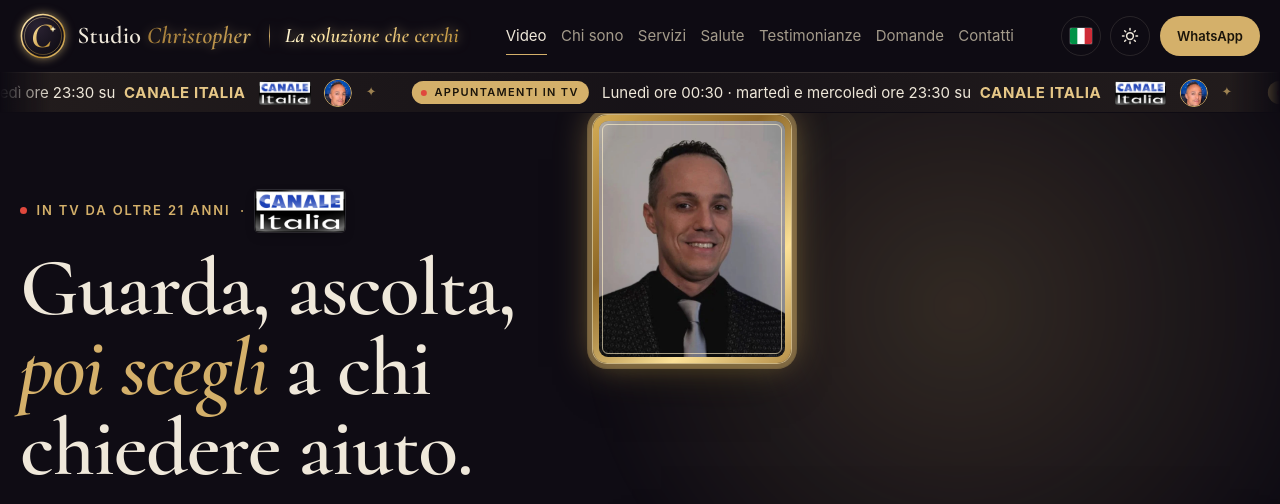
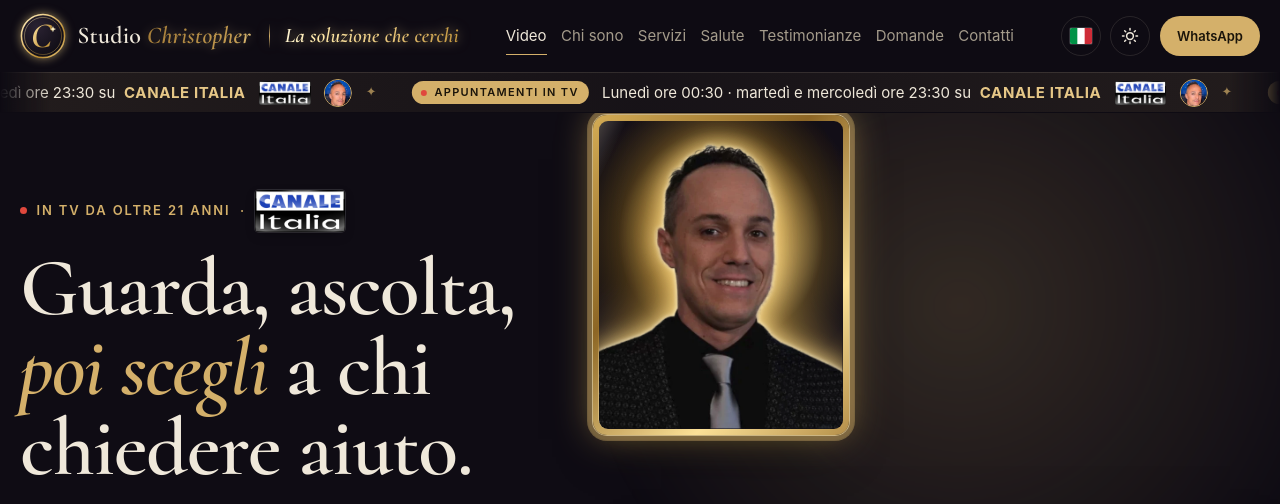
Before and after one commit to Nick8759/studio-christopher, a plain HTML site: page index.html in a window 1280 px wide. Shown: the top 504 px of the page. Drawn offline with Linux system fonts and the light colour scheme; a web font is replaced by a local one.

Commit message:
Foto hero con alone

```diff
--- a/index.html
+++ b/index.html
@@ -76,7 +76,7 @@
     <div class="hero__text reveal">
       <p class="eyebrow hero__eyebrow"><span class="dot"></span> <span>In TV da oltre 21 anni</span> <span class="eyebrow__sep" aria-hidden="true">·</span> <img class="eyebrow__logo" src="assets/logo-canale-italia.png" alt="Canale Italia" width="240" height="112"></p>
       <div class="hero__headline">
-        <span class="hero__face" aria-hidden="true"><img src="assets/christopher-volto.webp" alt="" width="560" height="700"></span>
+        <span class="hero__face" aria-hidden="true"><img src="assets/christopher-sagoma.webp" alt="" width="560" height="700"></span>
         <h1 class="hero__title">Guarda, ascolta,<br><em>poi scegli</em> a chi<br>chiedere aiuto.</h1>
       </div>
       <p class="hero__lead">Christopher analizza situazioni di preoccupazione e sofferenza: amore, lavoro, famiglia, problemi con i figli, attività e investimenti. Una carriera televisiva documentata da centinaia di trasmissioni, raccolte nel suo canale YouTube.</p>
--- a/styles.css
+++ b/styles.css
@@ -960,3 +960,20 @@
 .appeal__all span{display:block;margin-top:.3rem}
 .appeal__clear{margin-bottom:.8rem;font-size:clamp(1.4rem,1rem + 1.6vw,2.3rem);letter-spacing:.05em;color:#f0cf86;animation:appealBlinkGold 1.2s steps(1,end) infinite,expertGlow 1.2s ease-in-out infinite}
 .appeal__all span{animation:appealBlinkGold 1.2s steps(1,end) infinite,expertGlow 1.2s ease-in-out infinite}
+/* foto hero più grande con alone luminoso attorno alla figura */
+.hero__face::before{content:"";position:absolute;inset:6px;border-radius:9px;z-index:0;
+  background:radial-gradient(60% 50% at 50% 38%,rgba(255,226,150,.55) 0%,rgba(201,162,79,.28) 35%,rgba(40,28,14,.9) 70%,#120e16 100%)}
+.hero__face img{position:relative;z-index:1;outline:0;box-shadow:none;object-fit:cover;object-position:50% 100%;
+  clip-path:inset(0 round 9px);
+  filter:drop-shadow(0 0 2px rgba(255,248,220,.95)) drop-shadow(0 0 8px rgba(255,220,140,.85)) drop-shadow(0 0 22px rgba(230,180,80,.6));
+  animation:haloPulse 2.6s ease-in-out infinite}
+.hero__face::after{z-index:2}
+@keyframes haloPulse{0%,100%{filter:drop-shadow(0 0 2px rgba(255,248,220,.9)) drop-shadow(0 0 7px rgba(255,220,140,.75)) drop-shadow(0 0 18px rgba(230,180,80,.5))}
+  50%{filter:drop-shadow(0 0 3px rgba(255,252,235,1)) drop-shadow(0 0 12px rgba(255,226,150,1)) drop-shadow(0 0 30px rgba(240,190,90,.8))}}
+@media (min-width:961px){.hero__face{width:clamp(250px,20vw,290px)}}
+@media (max-width:960px){.hero__face{width:clamp(160px,42vw,220px)}}
+@media (max-width:640px){.hero__text>.eyebrow{padding-right:calc(clamp(160px,42vw,220px) + .6rem)}}
+@media (max-width:380px){.hero__face{width:148px}.hero__text>.eyebrow{padding-right:158px}}
+@media (prefers-reduced-motion:reduce){.hero__face img{animation:haloPulse 2.6s ease-in-out infinite!important}}
+@media (max-width:640px){.hero__face{width:clamp(140px,38vw,156px)}.hero__text>.eyebrow{padding-right:calc(clamp(140px,38vw,156px) + .6rem)}}
+@media (max-width:380px){.hero__face{width:138px}.hero__text>.eyebrow{padding-right:148px}}
```
Also changed, not shown: assets/christopher-sagoma.webp (added).
